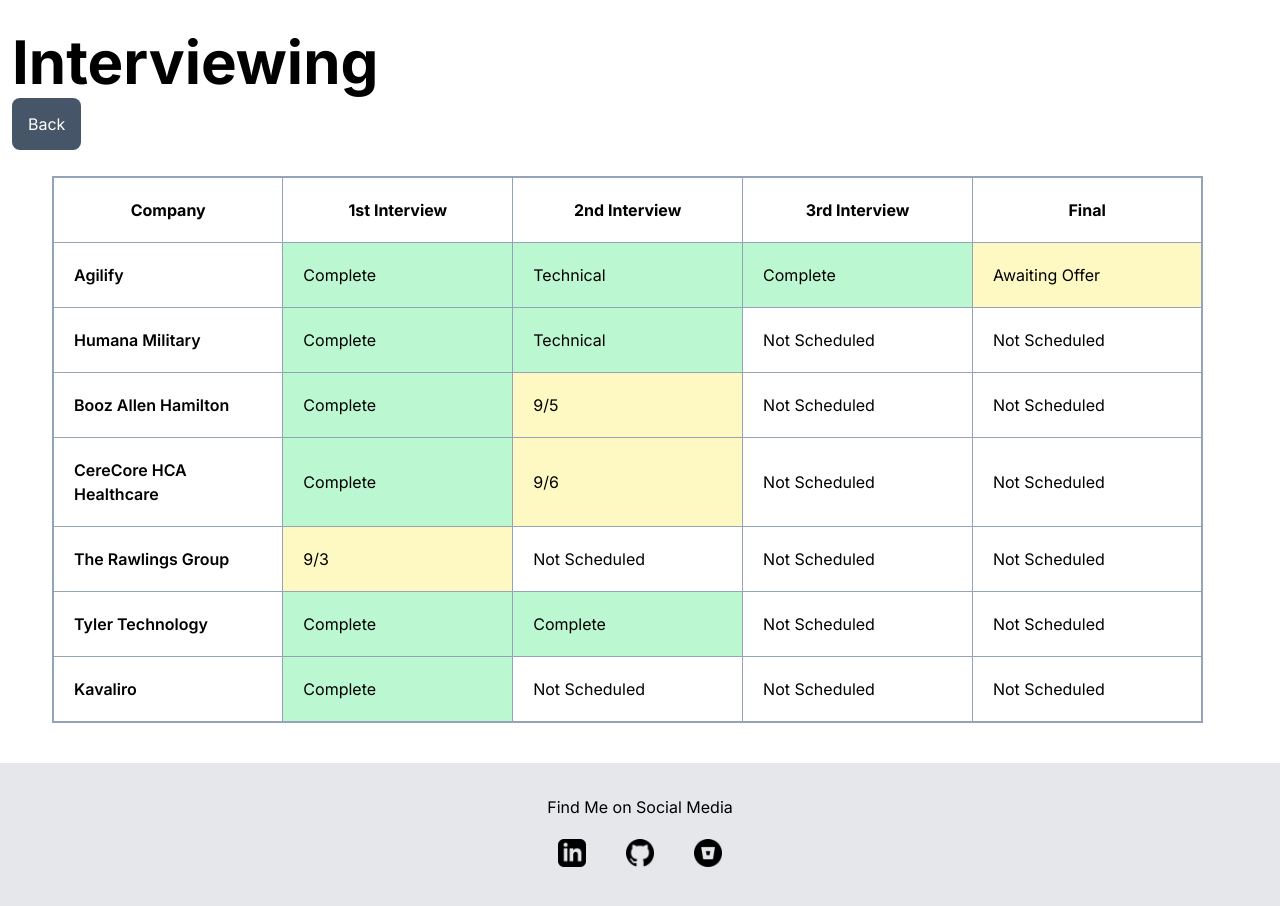
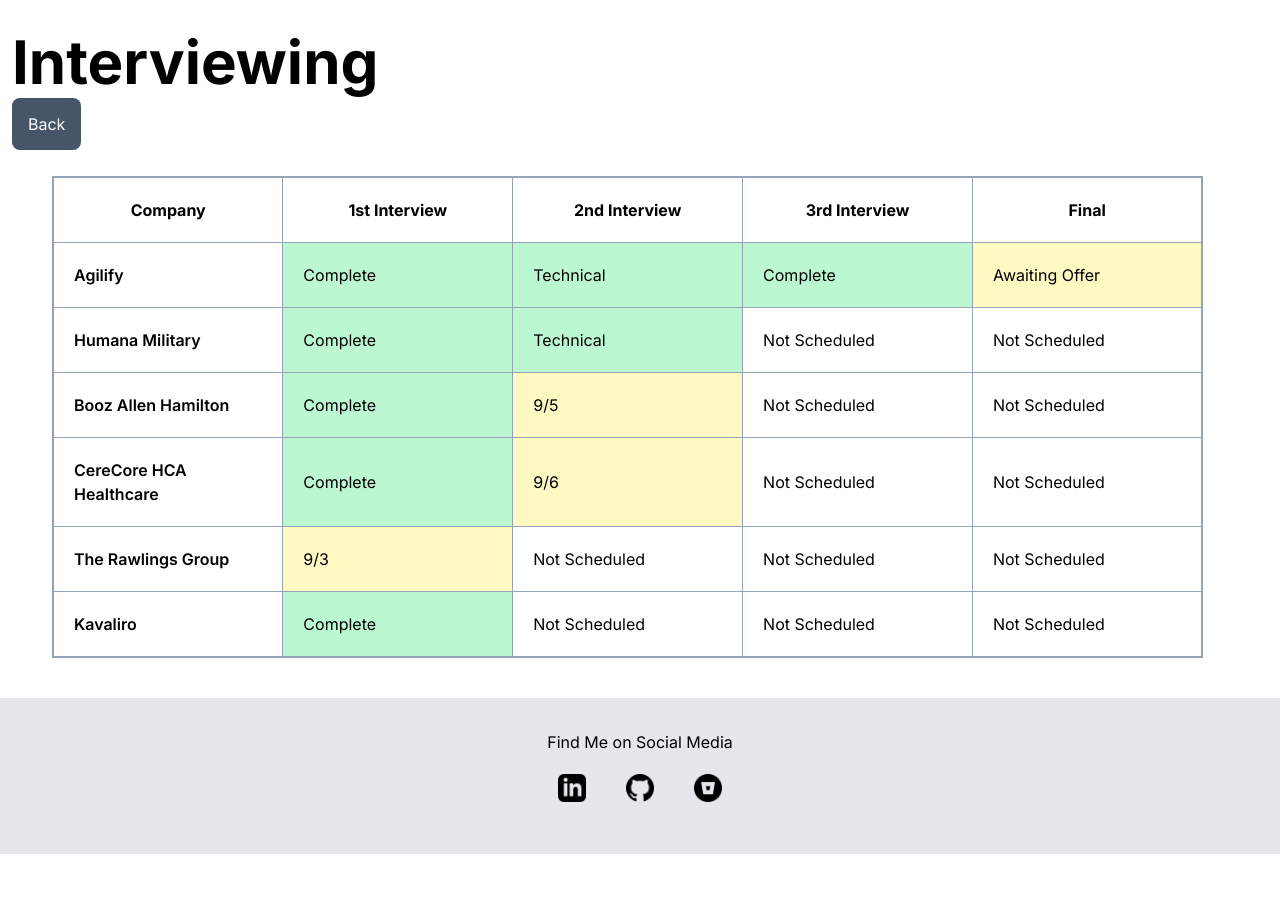
Before and after one commit to drethedevjs/andre-cv, a Next.js app: page /interviews in a window 1280 px wide. Shown: the top 906 px of the page. After the commit the page ends 854 px from the top, so only its background shows below. Built offline with nearby package versions, Linux system fonts and the light colour scheme.

Commit message:
Added another position to my experience and removed Tyler Tech from interview table.

```diff
--- a/app/interviews/page.tsx
+++ b/app/interviews/page.tsx
@@ -54,13 +54,6 @@ const page = () => {
                 <td>Not Scheduled</td>
               </tr>
               <tr>
-                <td className="header-row">Tyler Technology</td>
-                <td className="completed">Complete</td>
-                <td className="completed">Complete</td>
-                <td>Not Scheduled</td>
-                <td>Not Scheduled</td>
-              </tr>
-              <tr>
                 <td className="header-row">Kavaliro</td>
                 <td className="completed">Complete</td>
                 <td>Not Scheduled</td>
```
Also changed, not shown: data/jobData.tsx (+10 -0 lines).
